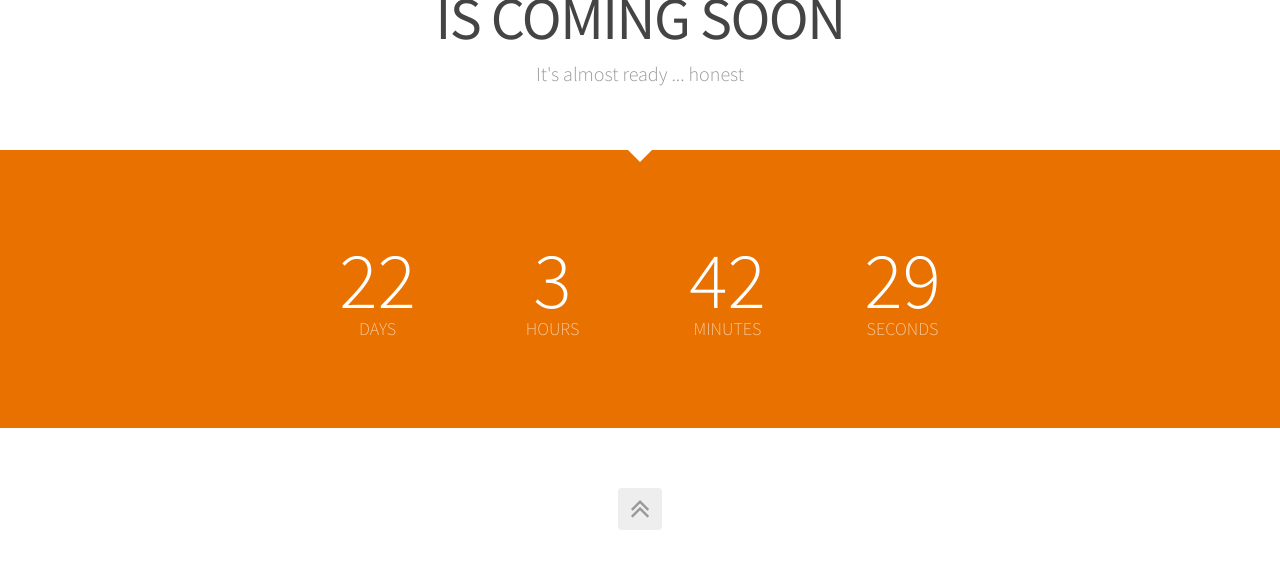
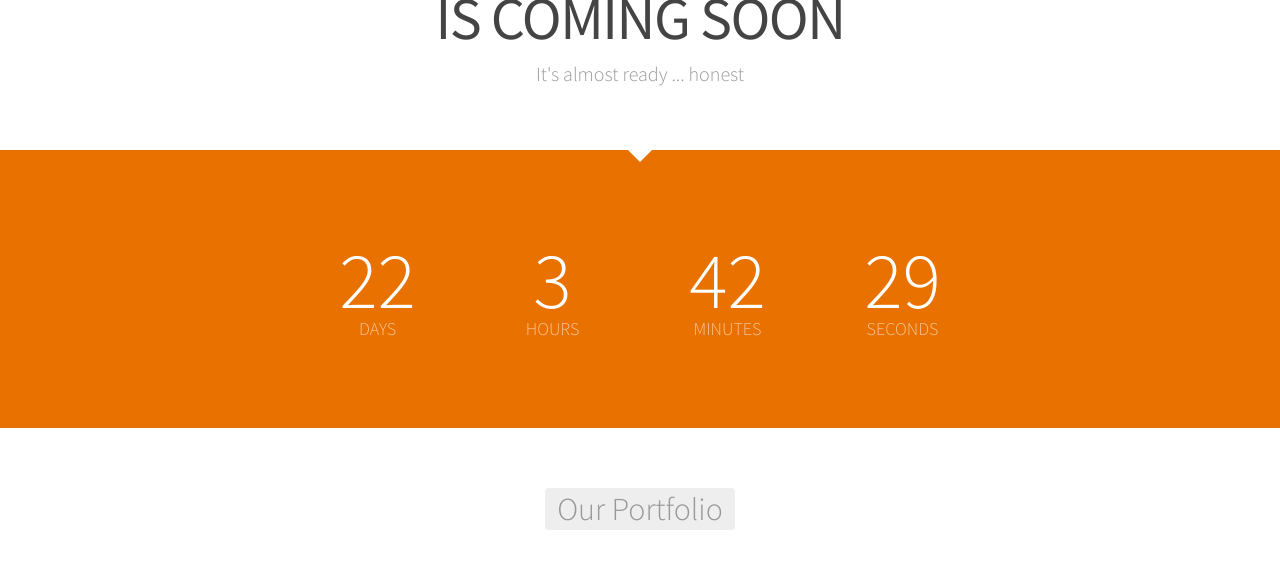
Before and after one commit to 2idiotz/underconstructionpage, a plain HTML site: page index.html in a window 1280 px wide. Shown: the part 237-799 px from the top of the page. Drawn offline with Linux system fonts and the light colour scheme.

Commit message:
Add files via upload

```diff
--- a/index.html
+++ b/index.html
@@ -65,7 +65,7 @@
 <div class="fullwidth clearfix">
 	<div id="footercont" class="bodycontainer clearfix" data-uk-scrollspy="{cls:'uk-animation-fade', delay: 300, repeat: true}">
 
-		<p class="backtotop"><a title="" href="#backtotop"><span class="fa fa-angle-double-up"></span></a></p>
+		<p class="backtotop"><a title="Our Portfolio" href="/portfolio/apps-portfolio-19.pdf"><span>Our Portfolio</span></a></p>
 		<div id="socialmedia" class="clearfix">
 			<ul>
 				<li><a title="PerfectForTech Facebook page" href="https://www.facebook.com/perfectfortech" rel="external"><span class="fa fa-facebook"></span></a></li>
```
